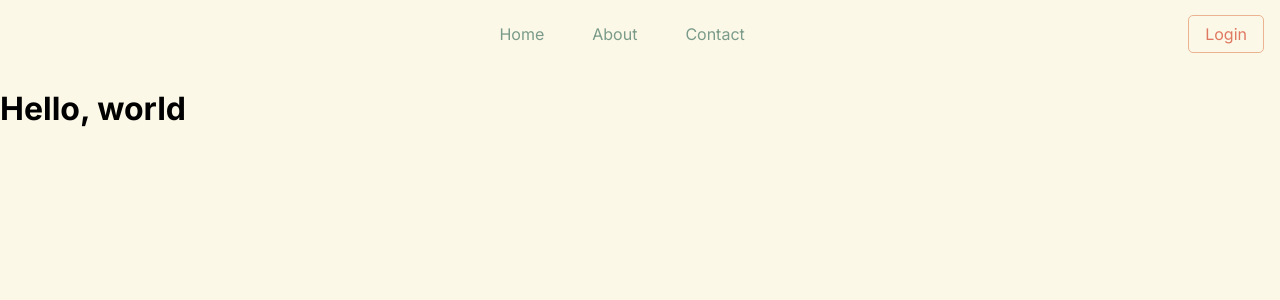
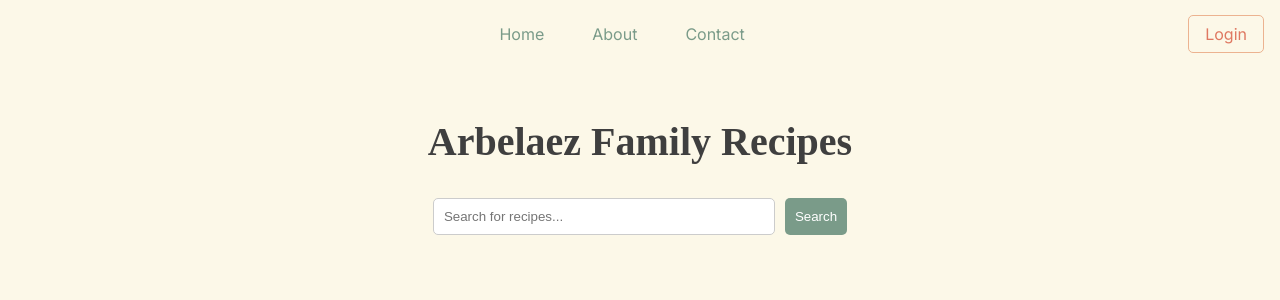
Before and after one commit to Arbelaezch/family-food, a Next.js app in the folder family-food/: page / in a window 1280 px wide. Shown: the top 300 px of the page. Built offline with nearby package versions, Linux system fonts and the light colour scheme.

Commit message:
Searchbar and home styling

```diff
--- a/family-food/app/(routes)/page.js
+++ b/family-food/app/(routes)/page.js
@@ -1,12 +1,57 @@
+"use client";
+
+import { useState } from 'react';
 import Image from 'next/image'
 import styles from './page.module.scss'
 import Navbar from '../_components/Navbar/Navbar';
 
 export default function Home() {
+  // State to hold the search query
+  const [searchQuery, setSearchQuery] = useState('');
+
+  // Function to handle the search input change
+  const handleSearchChange = (e) => {
+    setSearchQuery(e.target.value);
+  };
+
+  // TODO: Implement the function to fetch recipes based on the search query
+  const fetchRecipes = async () => {
+    // Fetch the recipes from your Strapi/Postgres backend
+    // const response = await fetch(`/api/recipes?search=${searchQuery}`);
+    // const recipes = await response.json();
+    // return recipes;
+  };
+
+
   return (
     <main className={styles.main}>
       <Navbar />
-      <h1>Hello, world</h1>
+      <h2>Arbelaez Family Recipes</h2>
+
+      {/* Search Bar */}
+      <div className={styles.searchBar}>
+        <input
+          type="text"
+          placeholder="Search for recipes..."
+          value={searchQuery}
+          onChange={handleSearchChange}
+        />
+        <button onClick={fetchRecipes}>Search</button>
+      </div>
+
+      {/* Recipes Grid */}
+      <div className={styles.recipesGrid}>
+        {/* Map through your recipes and render them here */}
+        {/* {recipes.map((recipe) => (
+          <div className={styles.recipeCard} key={recipe.id}>
+            <Image src={recipe.image} alt={recipe.title} width={100} height={100} />
+            <h3>{recipe.title}</h3>
+            <p>{recipe.description}</p>
+          </div>
+        ))} */}
+      </div>
+
+
 
     </main>
   )
--- a/family-food/app/(routes)/page.module.scss
+++ b/family-food/app/(routes)/page.module.scss
@@ -1,4 +1,75 @@
+@import '../_styles/colors.scss';
+
+
 .main {
 
+    h2 {
+        font-family: 'Dancing Script', cursive;
+        font-size: 2.5rem;
+        text-align: center;
+        margin-top: 50px;
+        color: #3f3f3f;
+    }
 
 }
+
+.searchBar {
+    margin: 20px 0;
+    display: flex;
+    justify-content: center;
+
+    input {
+        width: 25%;
+        padding: 10px;
+        margin-right: 10px;
+        border: 1px solid #ccc;
+        border-radius: 5px;
+    }
+
+    // Media query for mobile screens
+    @media (max-width: 600px) {
+        input {
+            width: 15rem;
+        }
+    }
+
+    button {
+        padding: 10px;
+        background-color: $color-green;
+        color: white;
+        border: none;
+        border-radius: 5px;
+        cursor: pointer;
+
+        &:hover {
+            background-color: #0056b3;
+        }
+    }
+}
+
+.recipesGrid {
+    display: grid;
+    grid-template-columns: repeat(auto-fill, minmax(200px, 1fr));
+    grid-gap: 20px;
+    padding: 20px;
+
+    .recipeCard {
+        border: 1px solid #ccc;
+        border-radius: 5px;
+        padding: 10px;
+        text-align: center;
+        transition: box-shadow 0.3s ease-in-out;
+
+        &:hover {
+            box-shadow: 0 2px 15px rgba(0, 0, 0, 0.1);
+        }
+
+        h3 {
+            margin: 10px 0;
+        }
+
+        p {
+            color: #666;
+        }
+    }
+}
```
